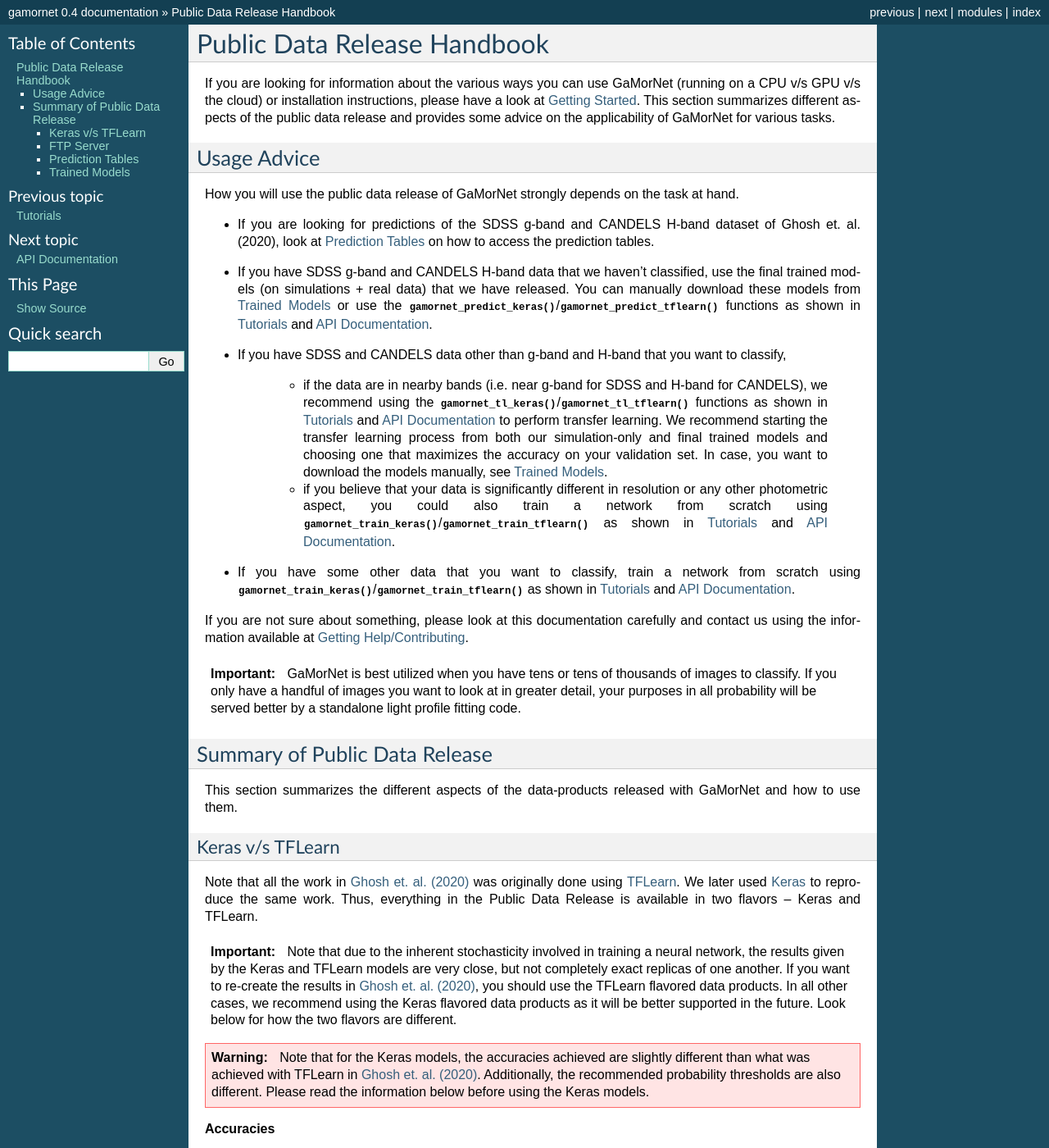
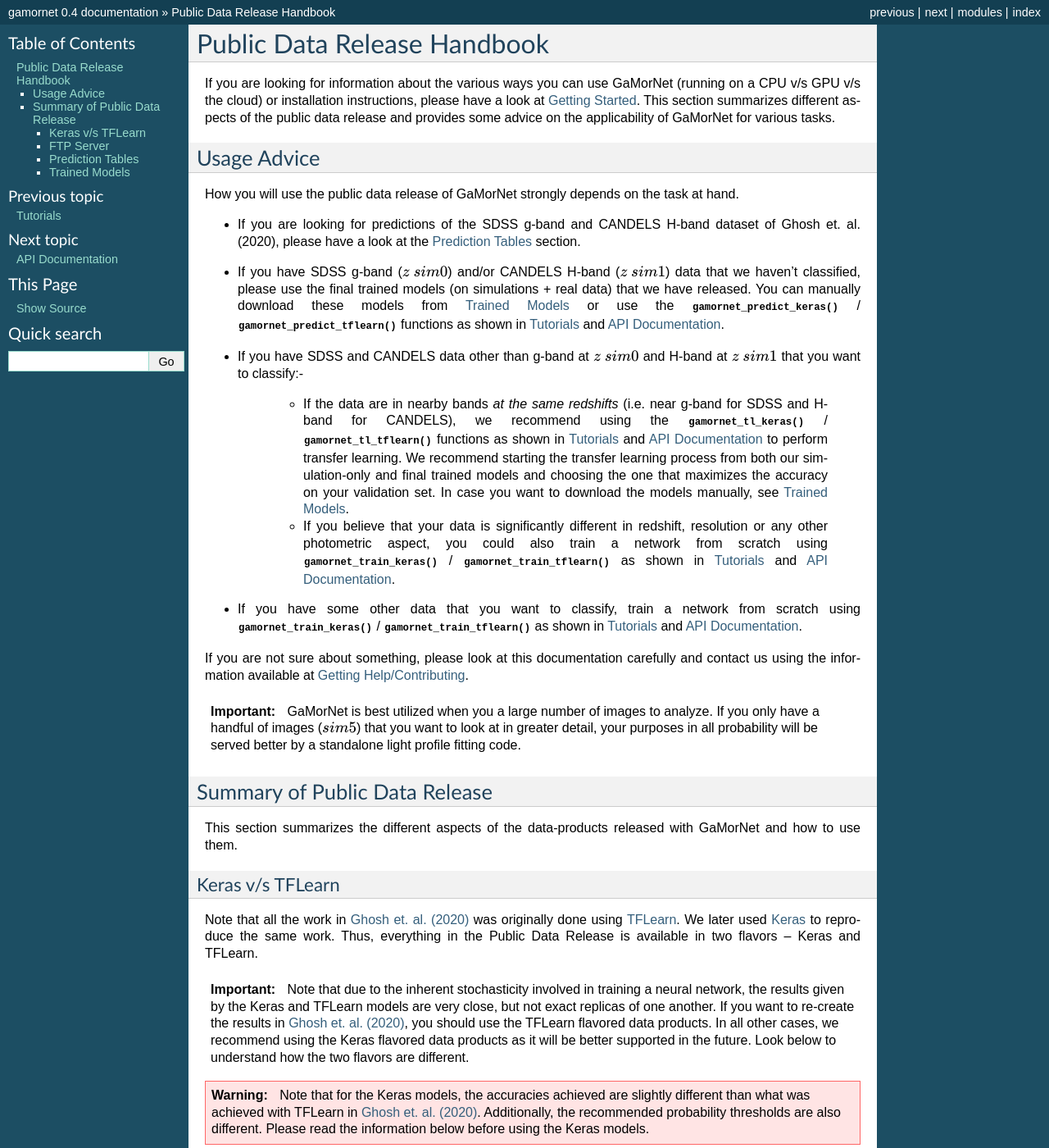
Before and after one commit to aritraghsh09/GaMorNet, a Sphinx documentation site: the page built from docs/source/usage_guide.rst, in a window 1280 px wide and 1400 px high. Shown: the whole window at 82% size. Built offline with Sphinx 7.4.7, drawn with Linux system fonts in a browser that asks for light colours; some of the changed text lies outside the part shown.

Commit message:
Fixed Typos

```diff
--- a/docs/source/usage_guide.rst
+++ b/docs/source/usage_guide.rst
@@ -3,8 +3,7 @@
 Public Data Release Handbook
 =============================
 
-If you are looking for information about the various ways you can use GaMorNet (running on a CPU v/s GPU v/s the cloud) or installation instructions, please have a look at
-:ref:`getting_started`. This section summarizes different aspects of the public data release and provides some advice on the applicability of GaMorNet for various tasks.
+If you are looking for information about the various ways you can use GaMorNet (running on a CPU v/s GPU v/s the cloud) or installation instructions, please have a look at :ref:`getting_started`. This section summarizes different aspects of the public data release and provides some advice on the applicability of GaMorNet for various tasks.
 
 
 .. _usage_advice:
@@ -13,17 +12,17 @@ Usage Advice
 -------------
 How you will use the public data release of GaMorNet strongly depends on the task at hand.
 
-* If you are looking for predictions of the SDSS g-band and CANDELS H-band dataset of Ghosh et. al. (2020), look at :ref:`pred_tables` on how to access the prediction tables.
+* If you are looking for predictions of the SDSS g-band and CANDELS H-band dataset of Ghosh et. al. (2020), please have a look at the :ref:`pred_tables` section.
 
-* If you have SDSS g-band and CANDELS H-band data that we haven't classified, use the final trained models (on simulations + real data) that we have released. You can manually download these models from :ref:`trained_models` or use the :func:`gamornet_predict_keras`/:func:`gamornet_predict_tflearn` functions as shown in :ref:`tutorials` and :ref:`api_docs`.
+* If you have SDSS g-band (:math:`z\ sim 0`) and/or CANDELS H-band (:math:`z\ sim 1`) data that we haven't classified, please use the final trained models (on simulations + real data) that we have released. You can manually download these models from :ref:`trained_models` or use the :func:`gamornet_predict_keras` / :func:`gamornet_predict_tflearn` functions as shown in :ref:`tutorials` and :ref:`api_docs`.
 
-* If you have SDSS and CANDELS data other than g-band and H-band that you want to classify,
+* If you have SDSS and CANDELS data other than g-band at :math:`z\ sim 0` and H-band at :math:`z\ sim 1` that you want to classify:-
 
-    * if the data are in nearby bands (i.e. near g-band for SDSS and H-band for CANDELS), we recommend using the :func:`gamornet_tl_keras`/:func:`gamornet_tl_tflearn` functions as shown in :ref:`tutorials` and :ref:`api_docs` to perform transfer learning. We recommend starting the transfer learning process from both our simulation-only and final trained models and choosing one that maximizes the accuracy on your validation set. In case, you want to download the models manually, see :ref:`trained_models`.
+    * If the data are in nearby bands *at the same redshifts* (i.e. near g-band for SDSS and H-band for CANDELS), we recommend using the :func:`gamornet_tl_keras` / :func:`gamornet_tl_tflearn` functions as shown in :ref:`tutorials` and :ref:`api_docs` to perform transfer learning. We recommend starting the transfer learning process from both our simulation-only and final trained models and choosing the one that maximizes the accuracy on your validation set. In case you want to download the models manually, see :ref:`trained_models`.
 
-    * if you believe that your data is significantly different in resolution or any other photometric aspect, you could also train a network from scratch using :func:`gamornet_train_keras`/:func:`gamornet_train_tflearn` as shown in :ref:`tutorials` and :ref:`api_docs`.
+    * If you believe that your data is significantly different in redshift, resolution or any other photometric aspect, you could also train a network from scratch using :func:`gamornet_train_keras` / :func:`gamornet_train_tflearn` as shown in :ref:`tutorials` and :ref:`api_docs`.
 
-* If you have some other data that you want to classify, train a network from scratch using :func:`gamornet_train_keras`/:func:`gamornet_train_tflearn` as shown in :ref:`tutorials` and :ref:`api_docs`.
+* If you have some other data that you want to classify, train a network from scratch using :func:`gamornet_train_keras` / :func:`gamornet_train_tflearn` as shown in :ref:`tutorials` and :ref:`api_docs`.
 
 
 
@@ -31,7 +30,7 @@ If you are not sure about something, please look at this documentation carefully
 
 .. important::
 
-    GaMorNet is best utilized when you have tens or tens of thousands of images to classify. If you only have a handful of images you want to look at in greater detail, your purposes in all probability will be served better by a
+    GaMorNet is best utilized when you a large number of images to analyze. If you only have a handful of images (:math:`sim 5`) that you want to look at in greater detail, your purposes in all probability will be served better by a
     standalone light profile fitting code.
 
 
@@ -51,8 +50,8 @@ to reproduce the same work. Thus, everything in the Public Data Release is avail
 
 .. important::
    Note that due to the inherent stochasticity involved in training a neural network, the results given by the Keras and TFLearn models are very close, but
-   not completely exact replicas of one another. If you want to re-create the results in |Ghosh et. al. (2020)|_, you should use the TFLearn flavored data products.
-   In all other cases, we recommend using the Keras flavored data products as it will be better supported in the future. Look below for how the two flavors are different.
+   not exact replicas of one another. If you want to re-create the results in |Ghosh et. al. (2020)|_, you should use the TFLearn flavored data products.
+   In all other cases, we recommend using the Keras flavored data products as it will be better supported in the future. Look below to understand how the two flavors are different.
 
 .. warning::
    Note that for the Keras models, the accuracies achieved are slightly different than what was achieved with TFLearn in |Ghosh et. al. (2020)|_. Additionally,
@@ -69,9 +68,9 @@ content to Tables 5 and 7 in |Ghosh et. al. (2020)|_, which were obtained using
 | **Keras on SDSS**      | Predicted  |Predicted |
 |                        | Disks      |Bulges    |
 +========================+============+==========+
-| Actual Disks           | 99.72%     | 3.37%    |
+| **Actual Disks**       | 99.72%     | 3.37%    |
 +------------------------+------------+----------+
-| Actual Bulges          | 0.15%      | 95.25%   |
+| **Actual Bulges**      | 0.15%      | 95.25%   |
 +------------------------+------------+----------+
 
 
@@ -79,9 +78,9 @@ content to Tables 5 and 7 in |Ghosh et. al. (2020)|_, which were obtained using
 | **Keras on CANDELS**   | Predicted  |Predicted |
 |                        | Disks      |Bulges    |
 +========================+============+==========+
-| Actual Disks           | 94.45%     | 21.74%   |
+| **Actual Disks**       | 94.45%     | 21.74%   |
 +------------------------+------------+----------+
-| Actual Bulges          | 5.37%      | 77.88%   |
+| **Actual Bulges**      | 5.37%      | 77.88%   |
 +------------------------+------------+----------+
 
 
@@ -219,7 +217,7 @@ Trained Models
 ^^^^^^^^^^^^^^^
 Note that the functions :func:`gamornet_predict_keras`, :func:`gamornet_predict_tflearn` automatically download and use the trained models when the correct
 parameters are passed to them. However, in case you want to just download the model files for yourself, navigate to the appropriate sub-directories on the
-:ref:`ftp_server` as mentioned below. For more information about these models, please refer to Ghosh et. al. (2020) and see :ref:`usage_advice`.
+:ref:`ftp_server` as mentioned below. For more information about these models, please refer to |Ghosh et. al. (2020)|_ and see :ref:`usage_advice`.
 
 *TFLearn*
 
```
Also changed, not shown: other parts of docs/source/usage_guide.rst (+10 -11 lines).
